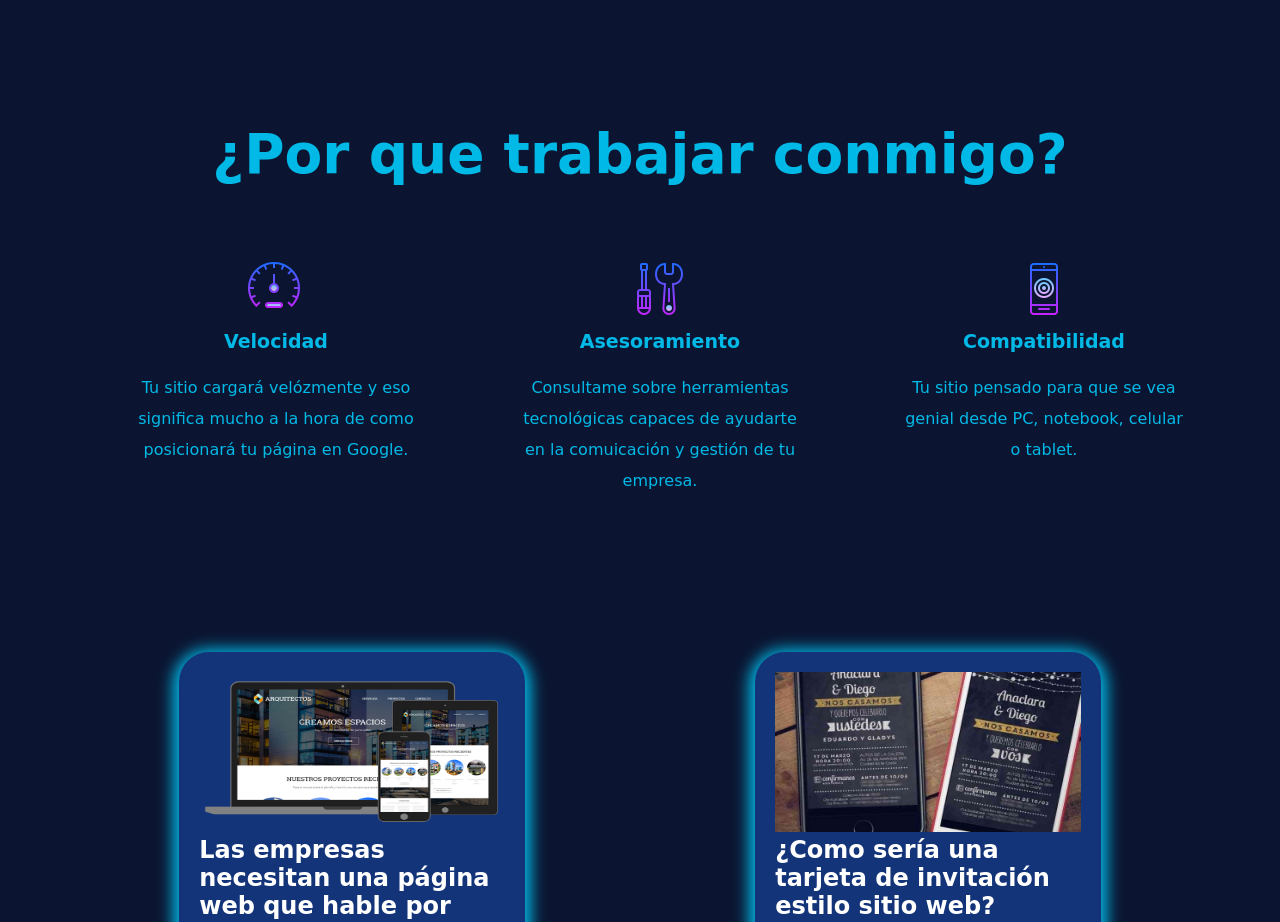
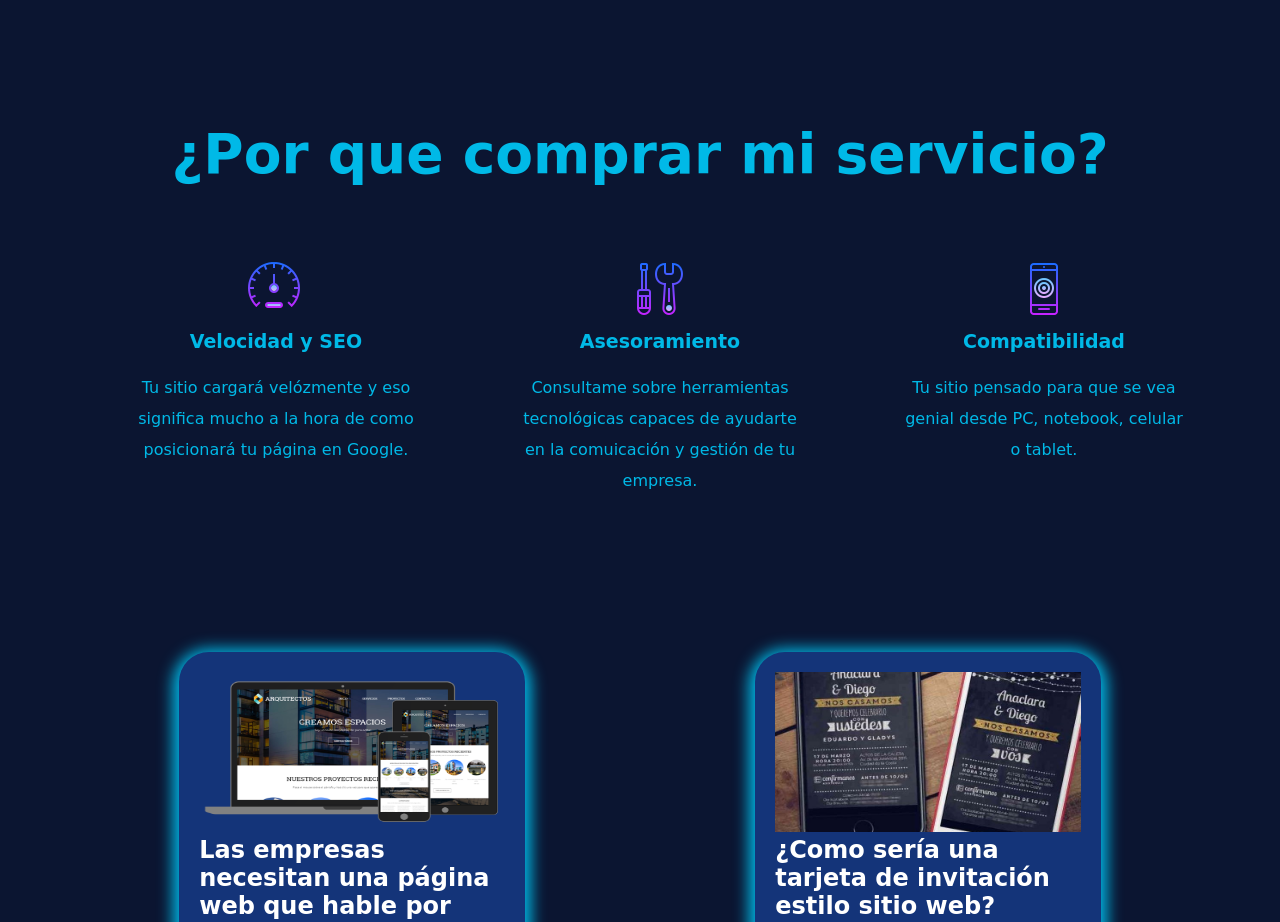
Before and after one commit to DevZeppelin/ginitopage, a plain HTML site: page index.html in a window 1280 px wide. Shown: the part 3240-4162 px from the top of the page. Drawn offline with nearby package versions, Linux system fonts and the light colour scheme; a web font is replaced by a local one.

Commit message:
why info updated

```diff
--- a/index.html
+++ b/index.html
@@ -249,13 +249,13 @@
         <section id="por-que-trabajar">
 
             <div class="contenedor">
-                <h3>¿Por que trabajar conmigo?</h3>
+                <h3>¿Por que comprar mi servicio?</h3>
                 <div class="contenedor-trabajar">
 
                     <div class="item">
                         <ul>
                             <li><img src="imagenes/velocidad.png"></li>
-                            <li>Velocidad</li>
+                            <li>Velocidad y SEO</li>
                             <li>Tu sitio cargará velózmente y eso significa mucho a la hora de como posicionará tu página en Google.</li>
                         </ul>
                     </div>
```
